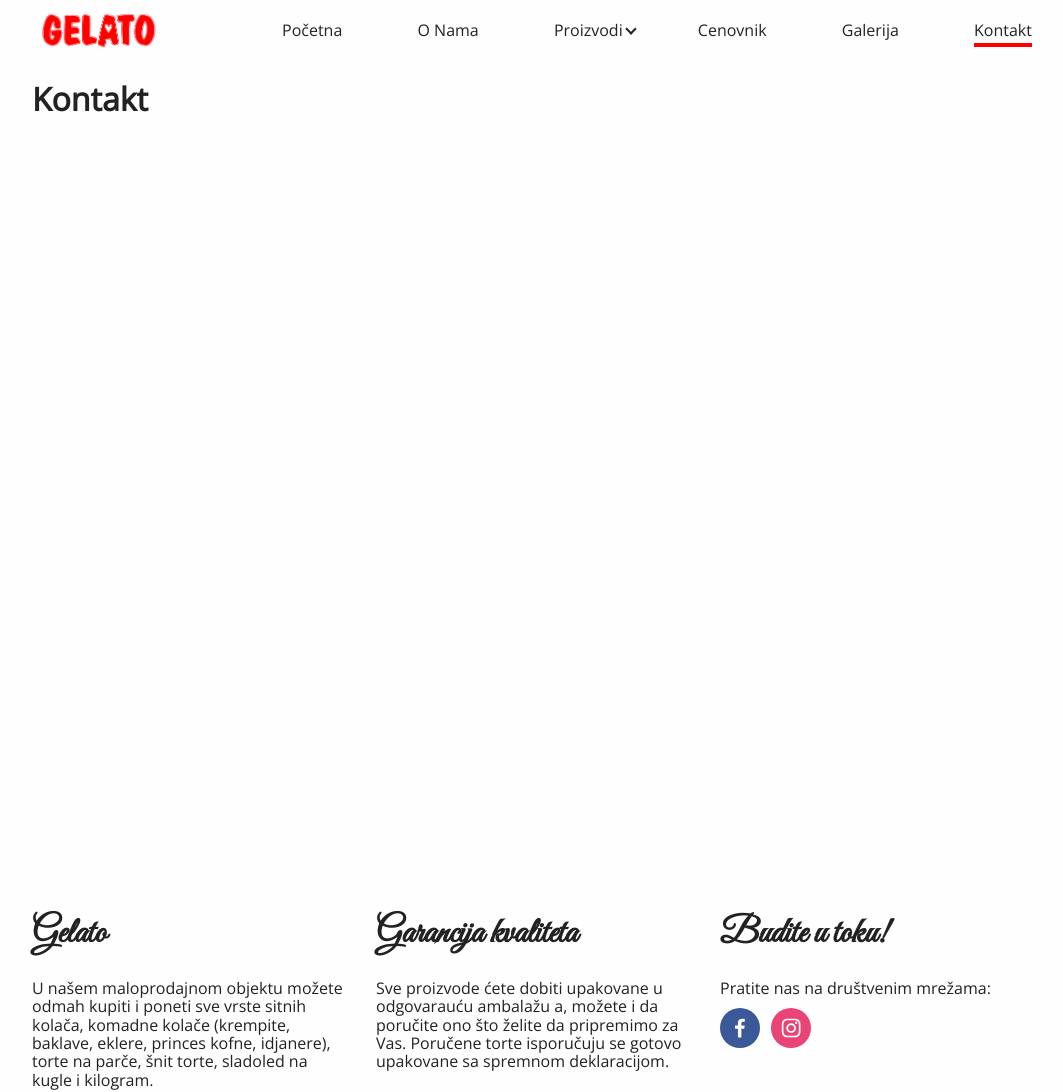
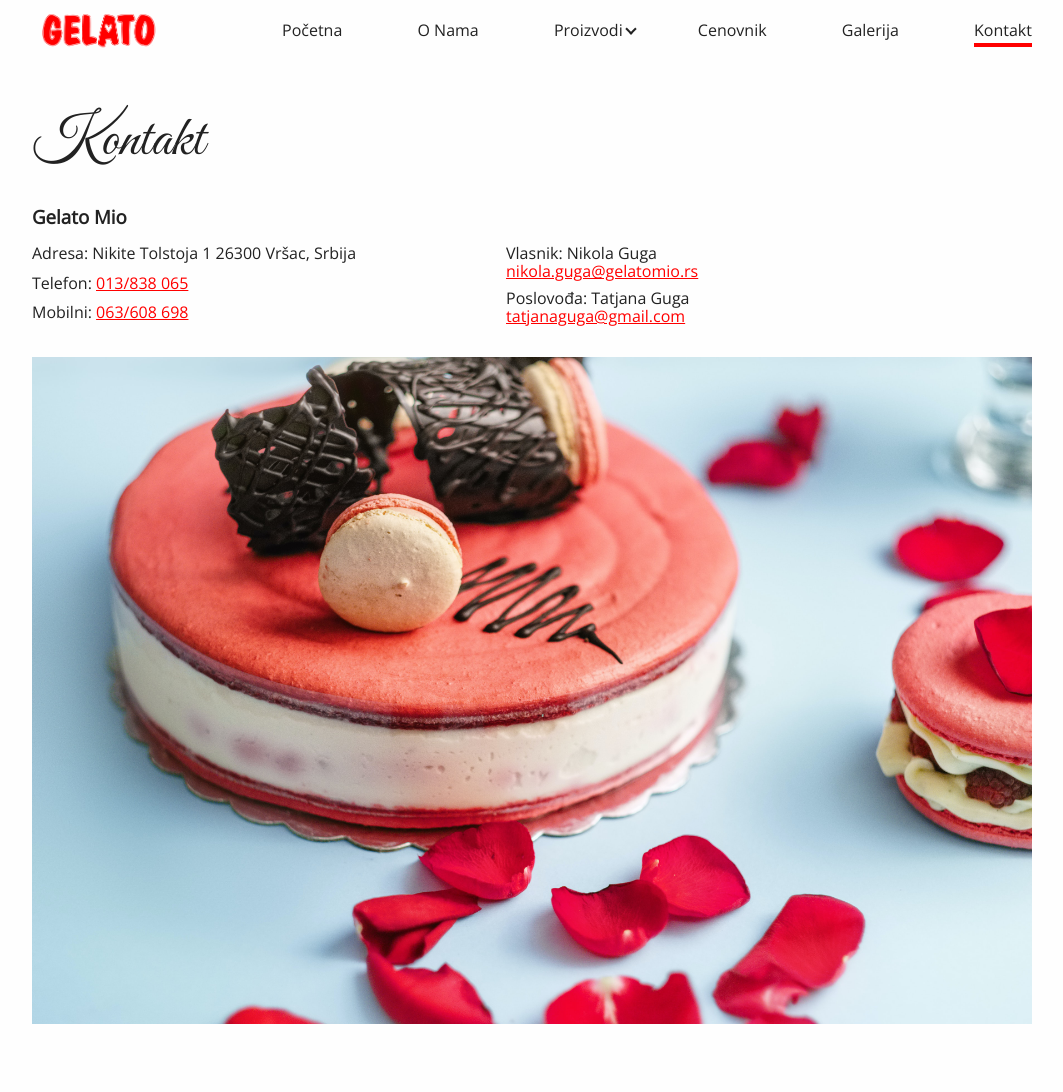
Before and after one commit to mariogilezan/gelatomio, a Gatsby site: page /kontakt in a window 1280 px wide. Shown: the top 1092 px of the page, without its empty margins (108-1171 px from the left). Built offline with nearby package versions, Linux system fonts and the light colour scheme; Gatsby itself is replaced by a stand-in of ours.

Commit message:
added content on contact and about page

```diff
--- /dev/null
+++ b/src/components/ContactSection/Contact.elements.js
@@ -0,0 +1,73 @@
+import styled from "styled-components"
+
+export const ContactWrapper = styled.section`
+  padding: 3rem 0;
+`
+
+export const ContactHeading = styled.h1`
+  font-family: "Great Vibes", cursive;
+  font-size: 3.6rem;
+  font-weight: normal;
+  margin-top: 0;
+  margin-bottom: 2rem;
+
+  @media screen and (max-width: 520px) {
+    font-size: 2.6rem;
+  }
+`
+
+export const ContactSubHeading = styled.h3`
+  margin-bottom: 1rem;
+`
+
+export const ContactContainer = styled.div`
+  display: flex;
+  gap: 15%;
+  @media screen and (max-width: 600px) {
+    flex-direction: column;
+    gap: 1.5rem;
+  }
+`
+export const ContactDescription = styled.div`
+  display: grid;
+  gap: 0.5rem;
+`
+
+export const ContactPeople = styled.div`
+  display: grid;
+  gap: 0.5rem;
+`
+
+export const ContactAddress = styled.p`
+  display: block;
+`
+
+export const ContactNumberOne = styled.p``
+export const ContactNumberTwo = styled.p``
+
+export const ContactPerson = styled.p`
+  display: flex;
+  flex-direction: column;
+`
+
+export const ContactLink = styled.a`
+  display: inline-block;
+  color: #f00;
+  cursor: pointer;
+  transition: color 0.25s;
+  &:hover {
+    color: #b80000;
+  }
+`
+
+export const ContactPersonEmail = styled(ContactLink)`
+  ${ContactLink}
+`
+
+export const ContactImageContainer = styled.div`
+  margin-top: 2rem;
+  img {
+    width: 100%;
+    height: 100%;
+  }
+`
--- /dev/null
+++ b/src/components/ContactSection/index.js
@@ -0,0 +1,60 @@
+import React from "react"
+import { StaticImage } from "gatsby-plugin-image"
+import {
+  ContactAddress,
+  ContactContainer,
+  ContactDescription,
+  ContactHeading,
+  ContactImageContainer,
+  ContactLink,
+  ContactNumberOne,
+  ContactNumberTwo,
+  ContactPeople,
+  ContactPerson,
+  ContactPersonEmail,
+  ContactSubHeading,
+  ContactWrapper,
+} from "./Contact.elements"
+
+export default function ContactSection() {
+  return (
+    <ContactWrapper>
+      <ContactHeading>Kontakt</ContactHeading>
+      <ContactSubHeading>Gelato Mio</ContactSubHeading>
+      <ContactContainer>
+        <ContactDescription>
+          <ContactAddress>
+            Adresa: Nikite Tolstoja 1 26300 Vršac, Srbija
+          </ContactAddress>
+          <ContactNumberOne>
+            Telefon: <ContactLink href="tel:013838065">013/838 065</ContactLink>
+          </ContactNumberOne>
+          <ContactNumberTwo>
+            Mobilni: <ContactLink href="tel:063608698">063/608 698</ContactLink>
+          </ContactNumberTwo>
+        </ContactDescription>
+        <ContactPeople>
+          <ContactPerson>
+            Vlasnik: Nikola Guga{" "}
+            <ContactPersonEmail href="mailto:nikola.guga@gelatomio.rs">
+              nikola.guga@gelatomio.rs
+            </ContactPersonEmail>
+          </ContactPerson>
+          <ContactPerson>
+            Poslovođa: Tatjana Guga{" "}
+            <ContactPersonEmail href="mailto:tatjanaguga@gmail.com">
+              tatjanaguga@gmail.com
+            </ContactPersonEmail>
+          </ContactPerson>
+        </ContactPeople>
+      </ContactContainer>
+      <ContactImageContainer>
+        <StaticImage
+          src="../../images/contact.jpg"
+          alt="cake hero image"
+          placeholder="blurred"
+        />
+      </ContactImageContainer>
+    </ContactWrapper>
+  )
+}
--- a/src/components/Footer/FooterElements.js
+++ b/src/components/Footer/FooterElements.js
@@ -33,6 +33,7 @@ export const FeatureCard = styled.div`
 export const FeatureHeading = styled.h2`
   font-family: "Great Vibes", cursive;
   font-size: 2.25rem;
+  font-weight: normal;
   margin-bottom: 1.5rem;
   @media screen and (max-width: 720px) {
     margin-bottom: 1rem;
--- a/src/pages/index.js
+++ b/src/pages/index.js
@@ -1,5 +1,4 @@
 import React from "react"
-// import { Hero, Layout, Products, Seo } from "../components"
 import Hero from "../components/Hero"
 import Layout from "../components/Layout"
 import Products from "../components/Products"
--- a/src/pages/kontakt.js
+++ b/src/pages/kontakt.js
@@ -1,6 +1,7 @@
 import React from "react"
 import Layout from "../components/Layout"
 import Seo from "../components/Seo"
+import ContactSection from "../components/ContactSection"
 
 export default function Kontakt({ location }) {
   const siteTitle = "Kontakt"
@@ -9,7 +10,7 @@ export default function Kontakt({ location }) {
   return (
     <Layout location={location}>
       <Seo title={siteTitle} pathname={pathname} />
-      <h1>Kontakt</h1>
+      <ContactSection />
     </Layout>
   )
 }
--- a/src/pages/o-nama.js
+++ b/src/pages/o-nama.js
@@ -1,6 +1,7 @@
 import React from "react"
 import Layout from "../components/Layout"
 import Seo from "../components/Seo"
+import AboutSection from "../components/AboutSection"
 
 export default function About({ location }) {
   const siteTitle = "O Nama"
@@ -9,7 +10,7 @@ export default function About({ location }) {
   return (
     <Layout location={location}>
       <Seo title={siteTitle} pathname={pathname} />
-      <h1>O Nama</h1>
+      <AboutSection />
     </Layout>
   )
 }
```
Also changed, not shown: src/components/AboutSection/About.elements.js (added, +46 -0 lines), src/components/AboutSection/index.js (added, +71 -0 lines), src/images/about.jpg (added), src/images/contact.jpg (added).
